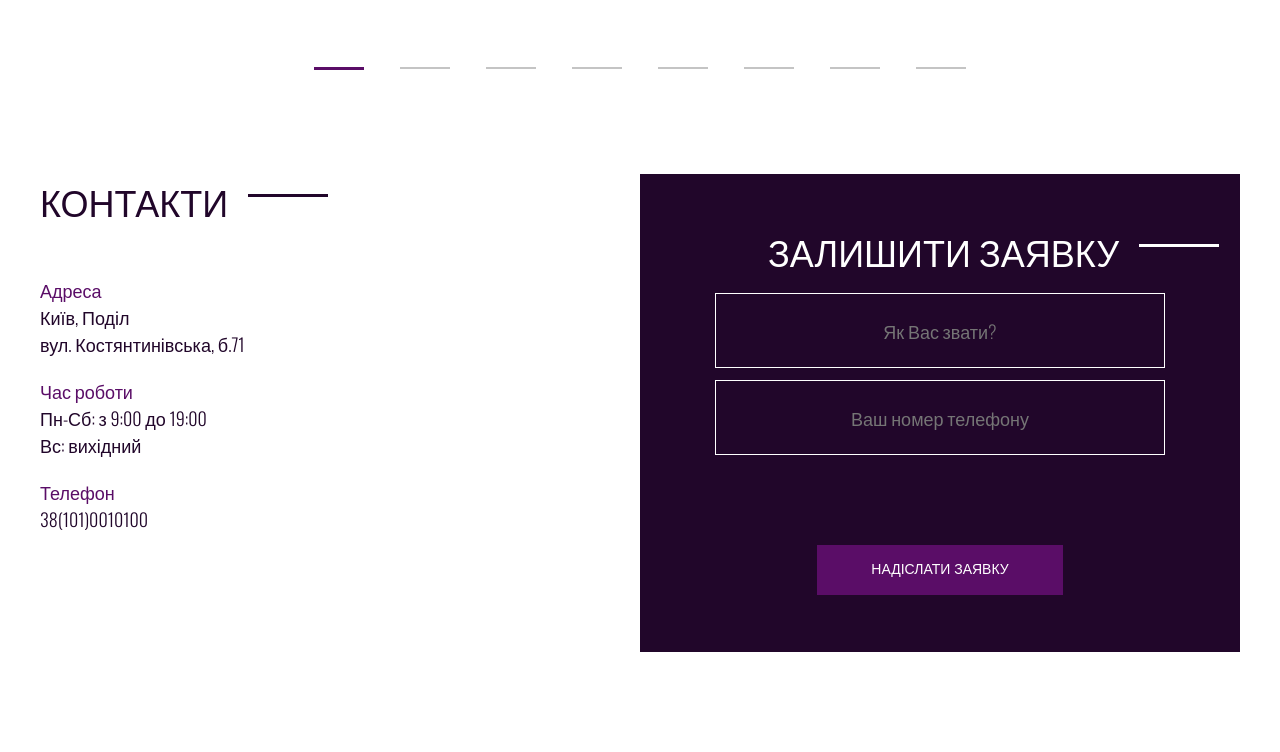
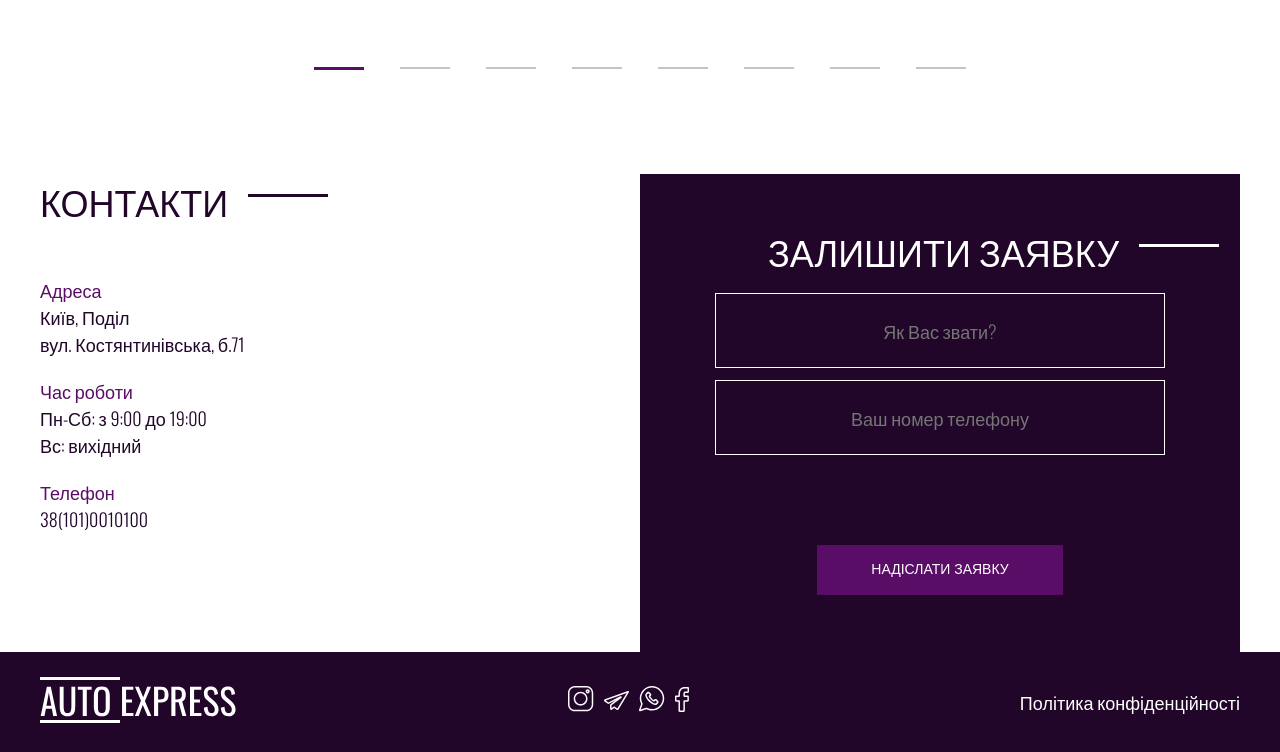
Before and after one commit to TAVPortfolio/layout_training, a plain HTML site: page index.html in a window 1280 px wide. Shown: the part 3111-3863 px from the top of the page. Before the commit the page ends 3763 px from the top, so only its background shows below. Drawn offline with nearby package versions, Linux system fonts and the light colour scheme.

Commit message:
Created: Creating footer markup and styles

```diff
--- a/css/style.css
+++ b/css/style.css
@@ -409,3 +409,30 @@ a {
   margin-top: 78px;
   cursor: pointer;
 }
+
+/* footer '.footer' */
+.footer {
+  background-color: #21062a;
+}
+
+.footer__inner {
+  display: flex;
+  justify-content: space-between;
+  align-items: center;
+  color: #fff;
+  height: 100px;
+}
+.logo {
+}
+.logo__img {
+}
+.social {
+}
+.footer__social {
+}
+.social__link {
+}
+.social__img {
+}
+.footer__copy {
+}
--- a/index.html
+++ b/index.html
@@ -296,7 +296,36 @@
     <!-- /.container -->
   </section>
   <!-- /.contacts -->
-
+  <footer class="footer">
+    <div class="container">
+      <div class="footer__inner">
+        <a class="logo" href="#">
+          <img class="logo__img" src="images/logo.svg" alt="logo">
+        </a>
+        <div class="social footer__social">
+          <a class="social__link" href="#">
+            <img class="social__img" src="images/icon/instagram.svg" alt="instagram">
+          </a>
+          <a class="social__link" href="#">
+            <img class="social__img" src="images/icon/telegram.svg" alt="telegram">
+          </a>
+          <a class="social__link" href="#">
+            <img class="social__img" src="images/icon/whatsapp.svg" alt="whatsapp">
+          </a>
+          <a class="social__link" href="#">
+            <img class="social__img" src="images/icon/facebook.svg" alt="facebook">
+          </a>
+        </div>
+        <!-- /.social header__social -->
+        <a class="footer__copy" href="#">
+          Політика конфіденційності
+        </a>
+      </div>
+      <!-- /.footer__inner -->
+    </div>
+    <!-- /.container -->
+  </footer>
+  <!-- /.footer -->
 
   <script src="https://ajax.googleapis.com/ajax/libs/jquery/3.4.1/jquery.min.js"></script>
   <script src="js/slick.min.js"></script>
```
